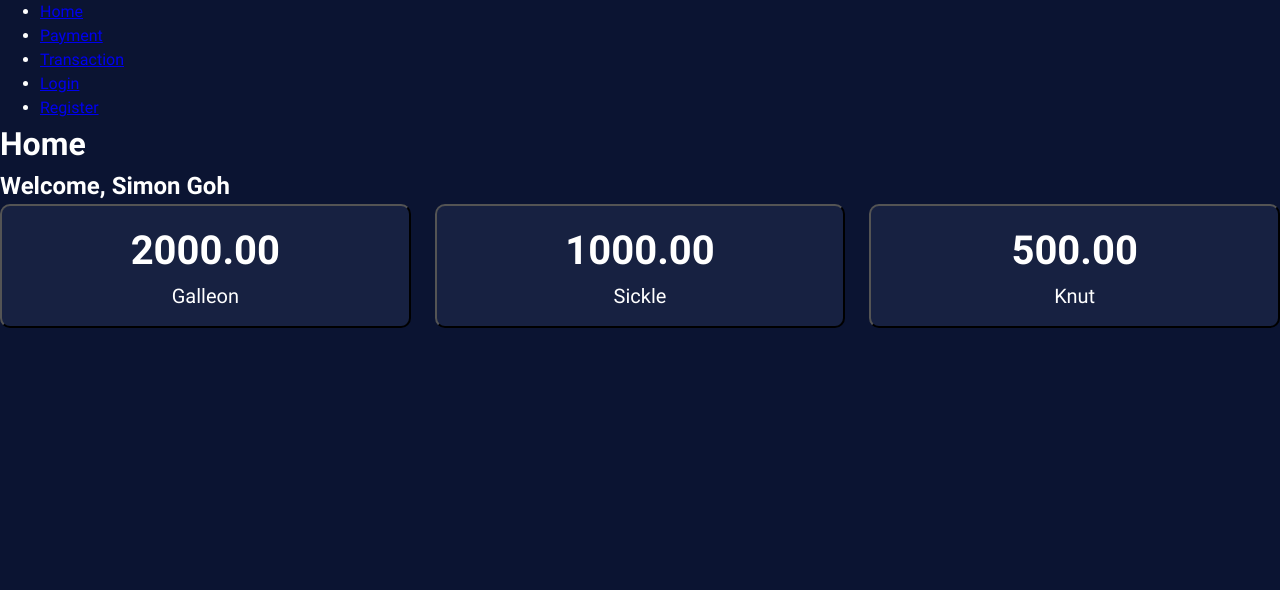
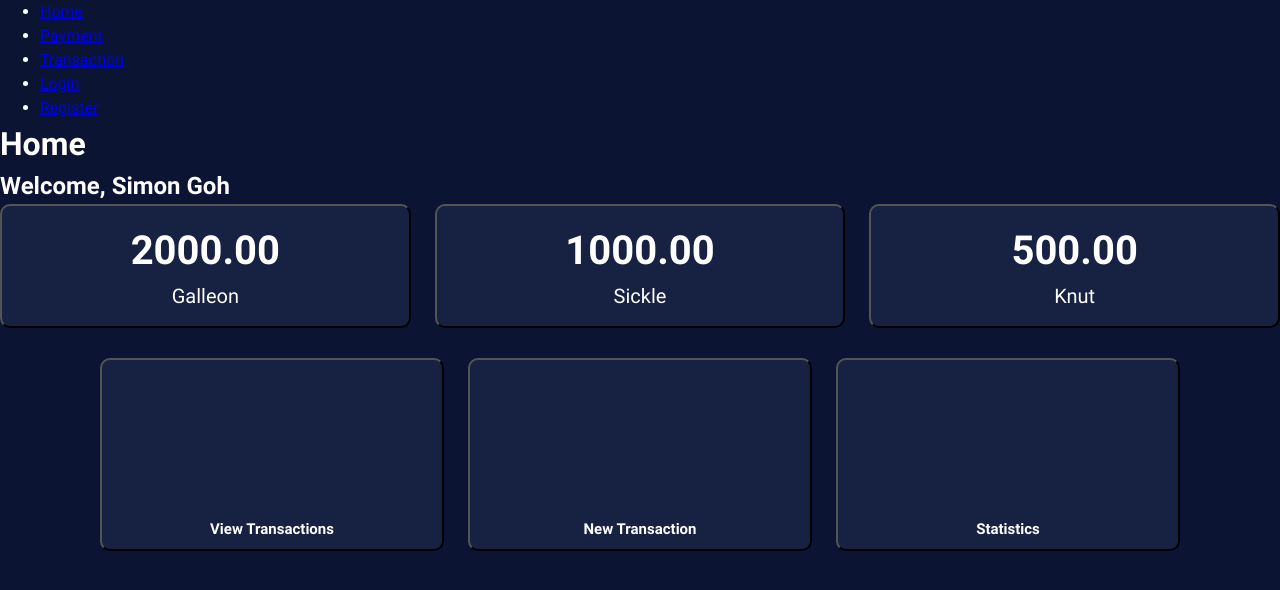
Before and after one commit to BuzzOffer/E-Gringotts-Frontend, a React (Vite) app: page / in a window 1280 px wide. Shown: the top 590 px of the page. Built offline with nearby package versions, Linux system fonts and the light colour scheme.

Commit message:
Added 3 nav buttons and styled them

```diff
--- a/src/pages/Home/balance.jsx
+++ b/src/pages/Home/balance.jsx
@@ -10,7 +10,6 @@ function Balance() {
         <div className="balanceButtons">
             {balances.map((item) => (
                 <button id="balance" key={item.currency}>
-                    {/* <h3 id="currencyLabel">{item.currency}</h3> */}
                     <h1 id="amountLabel">{item.balance.toFixed(2)}</h1>
                     <h3 id="currencyLabel">{item.currency}</h3>
                 </button>
--- a/src/pages/Home/home.css
+++ b/src/pages/Home/home.css
@@ -1,8 +1,6 @@
 #balance {
     background-color: #172141;
     color: #FFFFFF;
-    /* width: 285px; */
-    /* height: 95px; */
     border-radius: 10px;
     padding-left: 18px;
     padding-right: 18px;
@@ -32,3 +30,25 @@
     grid-template-columns: repeat(3, 1fr);
     gap: 1.5rem;
 }
+
+#navbutton {
+    background-color: #172141;
+    color: #FFFFFF;
+    border-radius: 10px;
+    padding-left: 15px;
+    padding-right: 15px;
+    padding-top: 8px;
+    padding-bottom: 8px;
+    text-align: center;
+
+    justify-items: stretch;
+}
+#navLabel {
+    font-size: 15px;
+}
+.navButtons {
+    display: grid;
+    grid-template-columns: repeat(3, 1fr);
+    gap: 1.5rem;
+    margin: 30px 100px;
+}
--- a/src/pages/Home/index.jsx
+++ b/src/pages/Home/index.jsx
@@ -1,5 +1,6 @@
 import Welcome from './welcome.jsx'
 import Balance from './balance.jsx';
+import NavButtons from './navbuttons.jsx';
 import './home.css'
 
 export default function Home(){
@@ -8,6 +9,7 @@ export default function Home(){
             <h1>Home</h1>
             <Welcome />
             <Balance />
+            <NavButtons />
         </>
     );
 }
--- /dev/null
+++ b/src/pages/Home/navbuttons.jsx
@@ -0,0 +1,21 @@
+const features = [
+    {src: "", label: "View Transactions"},
+    {src: "", label: "New Transaction"},
+    {src: "", label: "Statistics"},
+]
+
+function Navbuttons() {
+    return (
+        <div className="navButtons">
+            {features.map((item) => (
+                <button id="navbutton" key={item.label}>
+                    <svg></svg>
+                    <h3 id="navLabel">{item.label}</h3>
+                </button>
+            ))}
+
+        </div>
+    );
+}
+
+export default Navbuttons;
```
